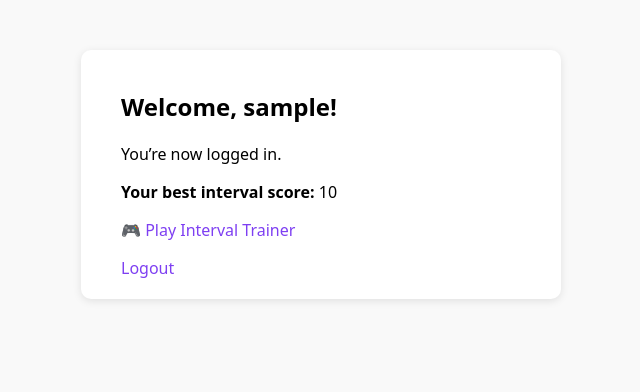
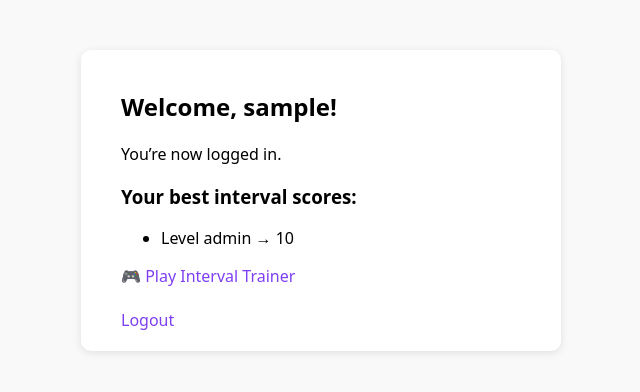
Before and after one commit to chrispaulintheory/fretboardapp, a Flask app: template templates/profile.html in a window 1280 px wide. Shown: the top 392 px of the page, without its empty margins (319-959 px from the left). Run offline with Flask 3, Linux system fonts and the light colour scheme; the template is opened without the code that fills it: most values are stand-ins (such as "Sample title", 1, 10 or a date in 2020).

Commit message:
best score on profile

```diff
--- a/app.py
+++ b/app.py
@@ -101,25 +101,25 @@ def profile():
 
     user_id = session["user_id"]
 
-    # Make sure this user still exists
+    # 🧩 Make sure the user still exists (handle deleted DBs gracefully)
     with get_db() as conn:
         user = conn.execute("SELECT username FROM users WHERE id=?", (user_id,)).fetchone()
 
     if not user:
-        # User no longer exists (e.g., after DB reset)
         session.clear()
-        flash("Your account session is invalid. Please log in again.")
+        flash("Your session is no longer valid. Please log in again.")
         return redirect(url_for("login"))
 
     username = user[0]
 
-    # Fetch best scores per level
+    # 🎯 Fetch all best scores per level for this user
     with get_db() as conn:
         rows = conn.execute(
-            "SELECT level, best_score FROM scores WHERE user_id=? ORDER BY level",
+            "SELECT level, best_score FROM scores WHERE user_id = ? ORDER BY level",
             (user_id,)
         ).fetchall()
 
+    # Convert rows -> dict for easy display
     best_scores = {row[0]: row[1] for row in rows}
 
     return render_template("profile.html", username=username, best_scores=best_scores)
--- a/templates/profile.html
+++ b/templates/profile.html
@@ -3,11 +3,17 @@
 <h2>Welcome, {{ username }}!</h2>
 <p>You’re now logged in.</p>
 
-<p><strong>Your best interval score:</strong> {{ best_score }}</p>
+<h3>Your best interval scores:</h3>
+<ul>
+  {% if best_scores %}
+    {% for level, score in best_scores.items() %}
+      <li>Level {{ level }} → {{ score }}</li>
+    {% endfor %}
+  {% else %}
+    <li>No scores yet — play a game to record your first best score 🎸</li>
+  {% endif %}
+</ul>
 
-<p>
-  <a href="{{ url_for('game') }}">🎮 Play Interval Trainer</a>
-</p>
-
+<a href="{{ url_for('game') }}">🎮 Play Interval Trainer</a><br><br>
 <a href="{{ url_for('logout') }}">Logout</a>
 {% endblock %}
```
